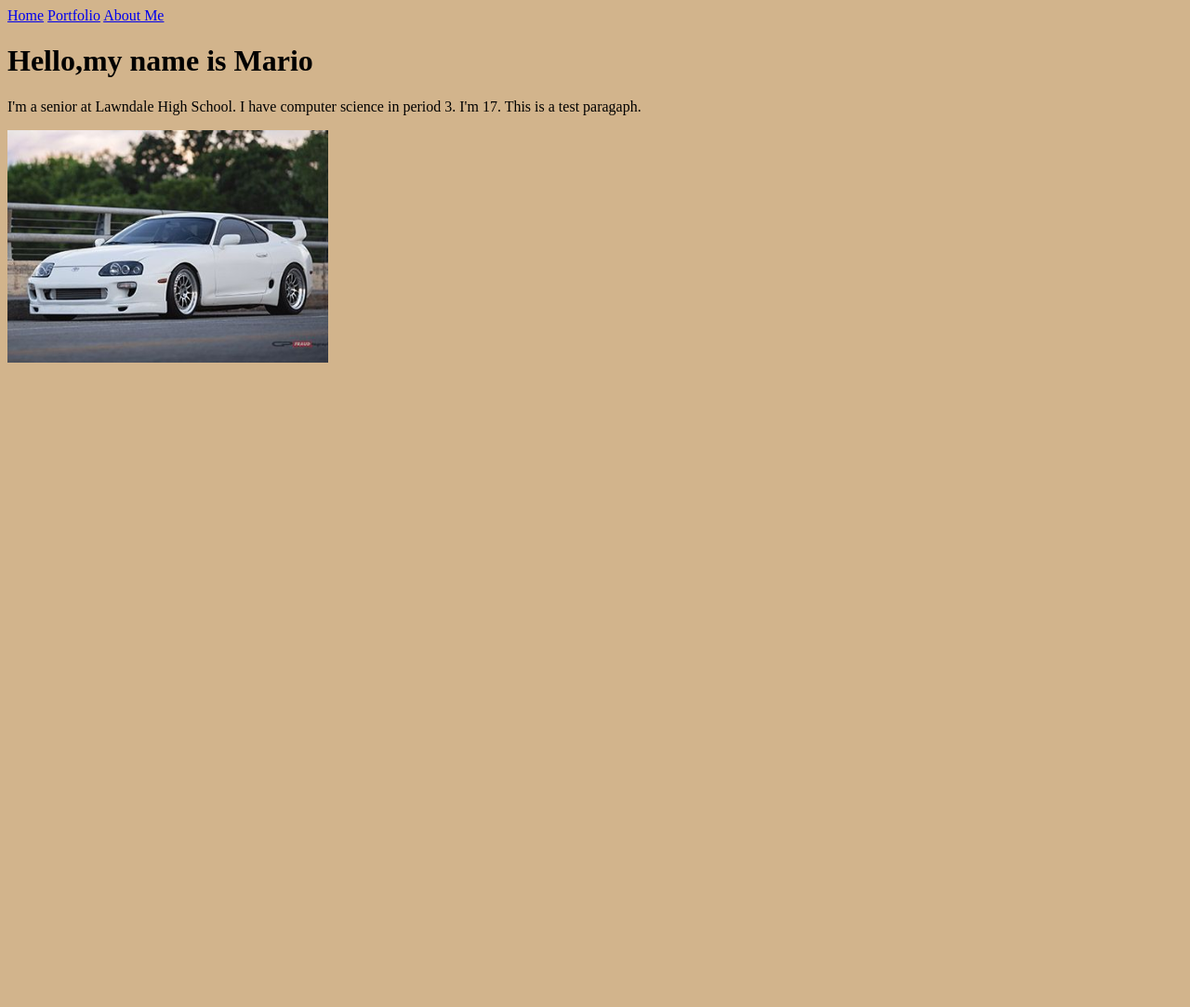
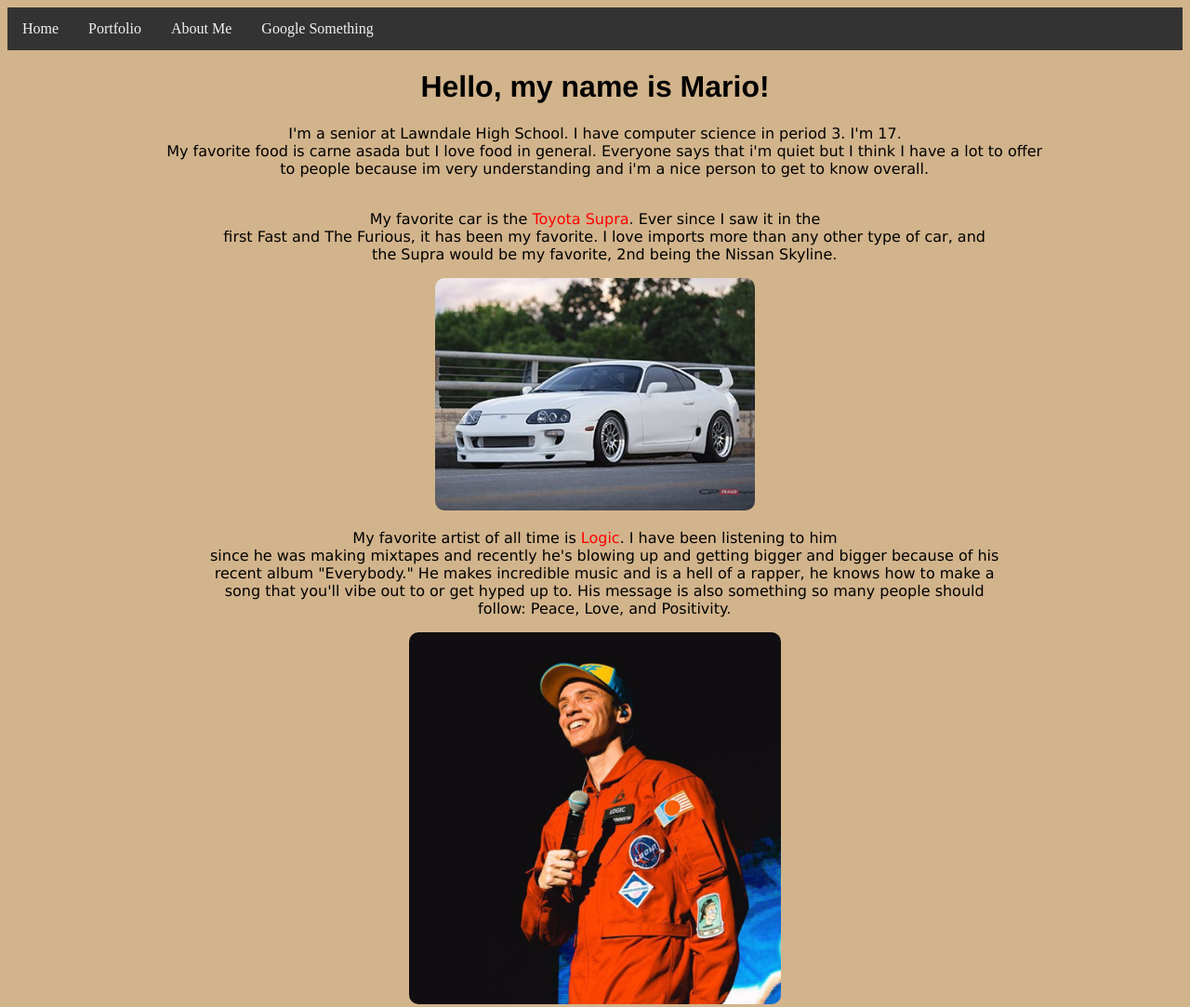
Before and after one commit to mtorres434/mtorres434.github.io, a plain HTML site: page aboutme.html in a window 1280 px wide. Shown: the top 1083 px of the page at 93% size. Before the commit the page ends 800 px from the top, so only its background shows below. Drawn offline with Linux system fonts and the light colour scheme.

Commit message:
UI Update

```diff
--- a/aboutme.html
+++ b/aboutme.html
@@ -2,15 +2,71 @@
 <body style="background-color:tan;">
 <html lang="en">
   <head>
+      <style>
+          body {
+     text-align: center;
+    }
+
+    h1 {
+    font-family: helvetica;
+    }
+    pre {
+      font-family: verdana;
+    }
+    span.note {
+      color: red;
+    }
+    img {
+    border-radius: 10px;
+    }
+    .topnav {
+    overflow: hidden;
+    background-color: #333;
+    }
+    .topnav a {
+    float: left;
+    display: block;
+    color: #f2f2f2;
+    text-align: center;
+    padding: 14px 16px;
+    text-decoration: none;
+    }
+    .topnav a:hover {
+    background-color: #ddd;
+    color: black;
+    }
+      </style>
      <meta charset="utf-8">
     <title>About Me</title>
   </head>
   <body>
+    <div class="topnav">
     <a href="index.html">Home</a>
     <a href="portfolio.html">Portfolio</a>
      <a href="aboutme.html">About Me</a>
-    <h1>Hello,my name is Mario</h1>
-    <p>I'm a senior at Lawndale High School. I have computer science in period 3. I'm 17. This is a test paragaph.</p>
+     <a href="https://www.google.com" target="_blank">Google Something</a>
+     </div>
+   <h1 style="text-align:center;">Hello, my name is Mario!</h1>
+    <pre style="text-align:center;">I'm a senior at Lawndale High School. I have computer science in period 3. I'm 17.
+    My favorite food is carne asada but I love food in general. Everyone says that i'm quiet but I think I have a lot to offer
+    to people because im very understanding and i'm a nice person to get to know overall.
+    </pre>
+    <pre style="text-align:center;">My favorite car is the <span class="note">Toyota Supra</span>. Ever since I saw it in the
+    first Fast and The Furious, it has been my favorite. I love imports more than any other type of car, and
+    the Supra would be my favorite, 2nd being the Nissan Skyline.</pre>
     <img src="images/mk4.jpg" height="250">
+    <pre style="text-align:center;">My favorite artist of all time is <span class="note">Logic</span>. I have been listening to him
+    since he was making mixtapes and recently he's blowing up and getting bigger and bigger because of his
+    recent album "Everybody." He makes incredible music and is a hell of a rapper, he knows how to make a
+    song that you'll vibe out to or get hyped up to. His message is also something so many people should
+    follow: Peace, Love, and Positivity.</pre>
+    <img src="images/logic.jpg">
+    <pre style="text-align:center;">My favorite sport is <span class="note">baseball</span>. My favorite team is the <span class="note">Dodgers</span>.
+    I'm not much of a fan of the rest of the sports because they don't catch my attention that much at all.
+    Baseball gets me hype unlike the rest of the sports, I could watch them but I have to be into it, it can't be any
+    random game on tv.</pre>
+    <img src="images/Dodgers.jpg">
+    <pre>Thats a little bit about me, not too much but there's a little bit of things that I like
+    and generally who I am. My favorite car, artist, and sport/favorite team.</pre>
   </body>
 </html>
```
Also changed, not shown: index.html (+43 -4 lines), portfolio.html (+38 -1 lines), images/Dodgers.jpg (added), images/home.jpg (deleted), images/logic.jpg (added), images/modernhome.jpg (added).
